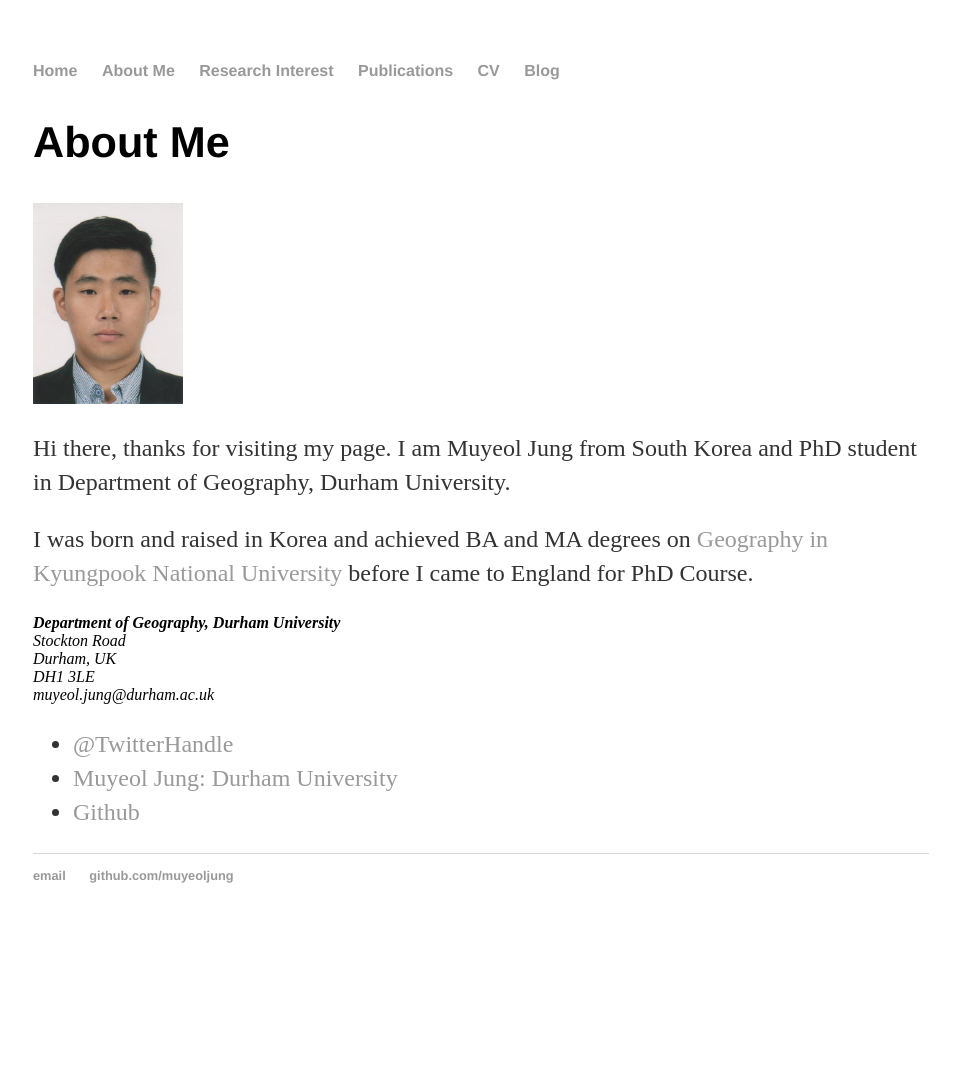
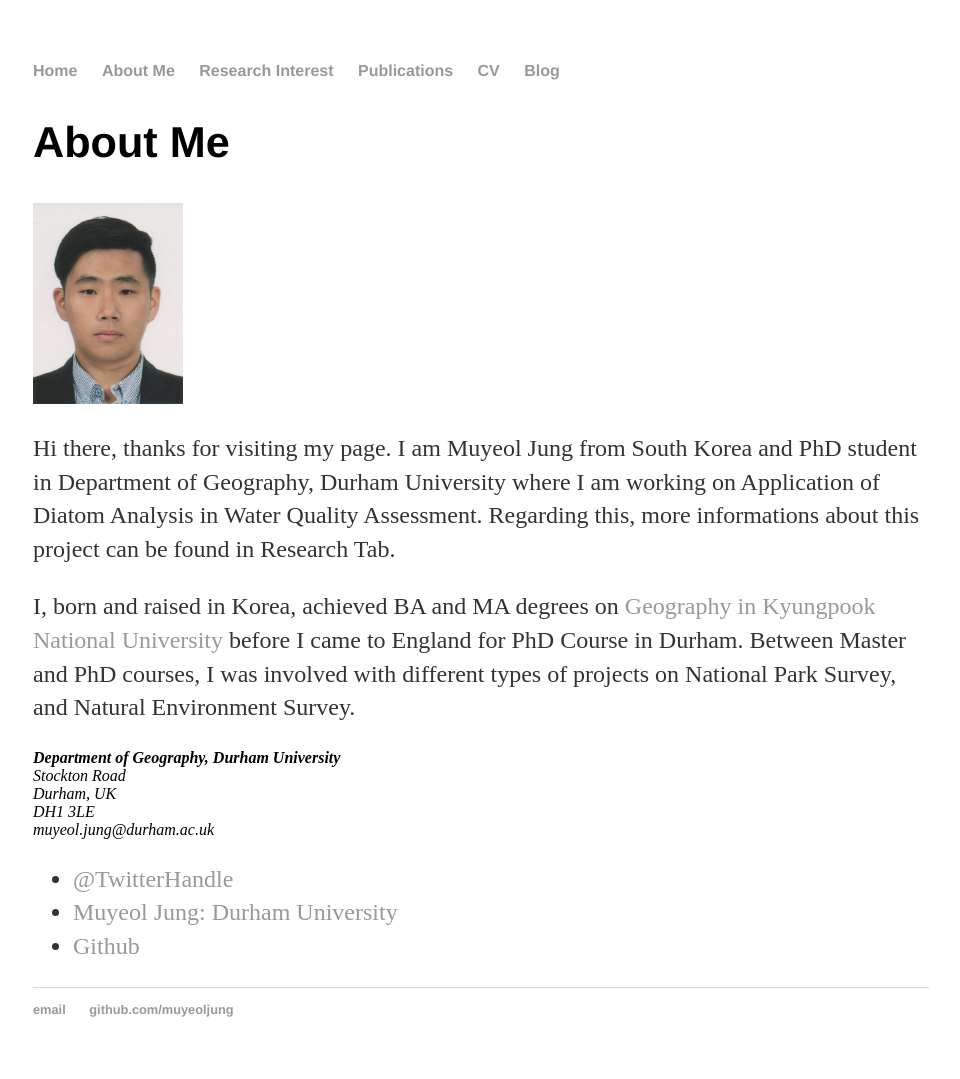
Before and after one commit to muyeoljung/muyeoljung.github.io, a Jekyll site: the page built from about/index.html, in a window 1280 px wide. Shown: the whole page, without its empty margins (159-1119 px from the left). Built offline with Jekyll 4.4.1, drawn with Linux system fonts in a browser that asks for light colours; before the commit the page ends 945 px from its top, so only the background shows below that.

Commit message:
Update index.html

```diff
--- a/about/index.html
+++ b/about/index.html
@@ -7,8 +7,8 @@ title: About Me
 			<h2>About Me</h2>
 			<img src="/images/About_me_image.jpg", width="150">
 			<p> Hi there, thanks for visiting my page.
-				I am Muyeol Jung from South Korea and PhD student in Department of Geography, Durham University.</p>
-			<p> I was born and raised in Korea and achieved BA and MA degrees on <a href="https://geog.knu.ac.kr/">Geography in Kyungpook National University</a> before I came to England for PhD Course.
+				I am Muyeol Jung from South Korea and PhD student in Department of Geography, Durham University where I am working on Application of Diatom Analysis in Water Quality Assessment. Regarding this, more informations about this project can be found in Research Tab.</p>
+			<p> I, born and raised in Korea, achieved BA and MA degrees on <a href="https://geog.knu.ac.kr/">Geography in Kyungpook National University</a> before I came to England for PhD Course in Durham. Between Master and PhD courses, I was involved with different types of projects on National Park Survey, and Natural Environment Survey.
 			</p>
 
 					<address>
```
